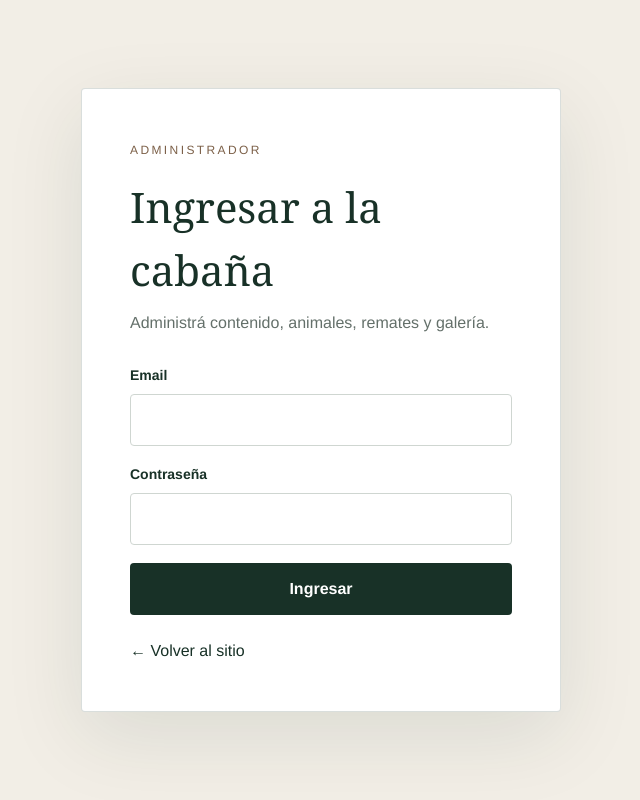
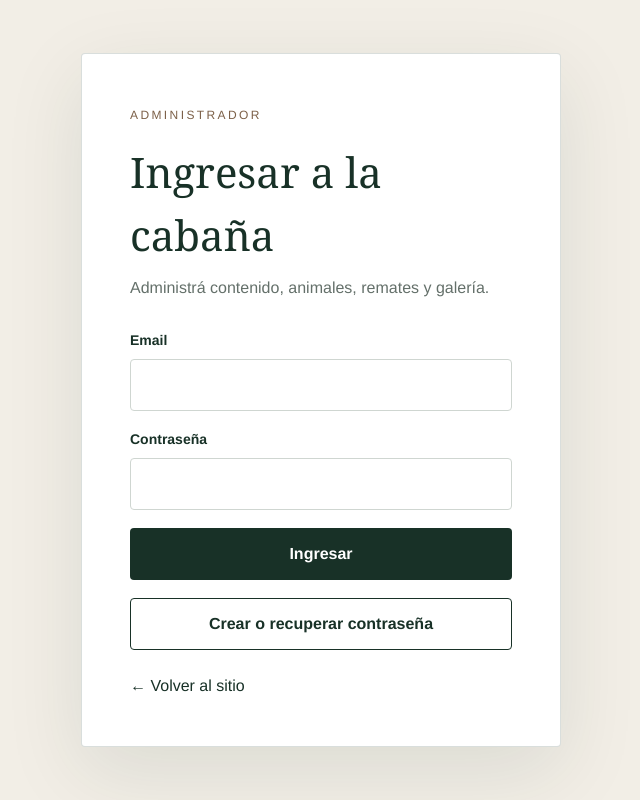
Before and after one commit to bautistacardosob-hub/cabana-tupambae, a Next.js app: page /login in a window 1280 px wide. Shown: the whole page, without its empty margins (319-959 px from the left). Built offline with nearby package versions, Linux system fonts and the light colour scheme.

Commit message:
Agregar recuperacion de acceso administrativo

```diff
--- /dev/null
+++ b/app/auth/callback/route.ts
@@ -0,0 +1,17 @@
+import { NextResponse } from "next/server";
+import { createServerSupabaseClient } from "../../../lib/supabase/server";
+
+export async function GET(request: Request) {
+  const requestUrl = new URL(request.url);
+  const code = requestUrl.searchParams.get("code");
+  const requestedNext = requestUrl.searchParams.get("next") || "/admin";
+  const next = requestedNext.startsWith("/") && !requestedNext.startsWith("//") ? requestedNext : "/admin";
+
+  if (code) {
+    const supabase = await createServerSupabaseClient();
+    const { error } = await supabase.auth.exchangeCodeForSession(code);
+    if (!error) return NextResponse.redirect(new URL(next, requestUrl.origin));
+  }
+
+  return NextResponse.redirect(new URL("/login?error=invalid-link", requestUrl.origin));
+}
--- a/app/globals.css
+++ b/app/globals.css
@@ -114,7 +114,7 @@ footer{background:#211710}footer a{color:#d9ae80}footer>small{color:#96877b}
 @media(max-width:700px){.newsGrid,.publicGallery{grid-template-columns:1fr}.publicGallery :is(.galleryItem,.galleryItem0,.galleryItem1,.galleryItem2,.galleryItem3,.galleryItem4){height:auto;aspect-ratio:4/3}.newsArticleImage{width:calc(100% - 48px);margin-top:40px}.homeNewsCard,.homeGalleryCard{flex-basis:82vw}}
 
 /* Independent Supabase administrator login. */
-.loginPage{min-height:100vh;display:grid;place-items:center;padding:32px;background:#f2eee6;color:#183127}.loginCard{width:min(480px,100%);padding:48px;border:1px solid rgba(24,49,39,.16);background:#fff;border-radius:4px;box-shadow:0 24px 80px rgba(24,49,39,.1)}.loginCard .eyebrow{font-size:12px;letter-spacing:.2em;color:#7c6048}.loginCard h1{margin:14px 0 10px;font-family:var(--display);font-size:42px;font-weight:500}.loginCard>p{margin:0 0 30px;color:#64706a}.loginCard form{display:grid;gap:18px}.loginCard label{display:grid;gap:8px;font-size:14px;font-weight:700}.loginCard input{min-height:52px;padding:0 16px;border:1px solid #cfd6d1;border-radius:4px;font:inherit}.loginCard button{min-height:52px;border:0;border-radius:4px;background:#183127;color:#fff;font:inherit;font-weight:700;cursor:pointer}.loginCard button:disabled{opacity:.6}.loginCard [role="alert"]{margin:0;color:#a3392c}.loginCard>a{display:inline-block;margin-top:24px;color:#183127;text-decoration:none}@media(max-width:600px){.loginCard{padding:32px 24px}.loginCard h1{font-size:34px}}
+.loginPage{min-height:100vh;display:grid;place-items:center;padding:32px;background:#f2eee6;color:#183127}.loginCard{width:min(480px,100%);padding:48px;border:1px solid rgba(24,49,39,.16);background:#fff;border-radius:4px;box-shadow:0 24px 80px rgba(24,49,39,.1)}.loginCard .eyebrow{font-size:12px;letter-spacing:.2em;color:#7c6048}.loginCard h1{margin:14px 0 10px;font-family:var(--display);font-size:42px;font-weight:500}.loginCard>p{margin:0 0 30px;color:#64706a}.loginCard form{display:grid;gap:18px}.loginCard label{display:grid;gap:8px;font-size:14px;font-weight:700}.loginCard input{min-height:52px;padding:0 16px;border:1px solid #cfd6d1;border-radius:4px;font:inherit}.loginCard button{min-height:52px;border:0;border-radius:4px;background:#183127;color:#fff;font:inherit;font-weight:700;cursor:pointer}.loginCard button.loginSecondary{border:1px solid #183127;background:#fff;color:#183127}.loginCard button:disabled{opacity:.6}.loginCard [role="alert"]{margin:0;color:#a3392c}.loginCard .loginNotice{margin:0;padding:12px 14px;border-radius:4px;background:#e5f1e9;color:#27633f;line-height:1.45}.loginCard>a{display:inline-block;margin-top:24px;color:#183127;text-decoration:none}@media(max-width:600px){.loginCard{padding:32px 24px}.loginCard h1{font-size:34px}}
 
 /* Animal multimedia uses only real records and plays supported videos in place. */
 .galleryBottom:after{display:none}
--- a/app/login/LoginForm.tsx
+++ b/app/login/LoginForm.tsx
@@ -1,13 +1,24 @@
 "use client";
 
-import { FormEvent, useState } from "react";
+import { FormEvent, useEffect, useState } from "react";
 import { createBrowserSupabaseClient } from "../../lib/supabase/client";
 
 export function LoginForm({ returnTo, databaseUnavailable = false }: { returnTo: string; databaseUnavailable?: boolean }) {
   const [error, setError] = useState("");
+  const [message, setMessage] = useState("");
   const [busy, setBusy] = useState(false);
+  const [recovering, setRecovering] = useState(false);
+
+  useEffect(() => {
+    const params = new URLSearchParams(window.location.hash.replace(/^#/, ""));
+    if (params.get("error_code") === "otp_expired") {
+      setError("Ese enlace de invitación ya venció o fue usado. Pedí un enlace nuevo para crear tu contraseña.");
+      window.history.replaceState(null, "", window.location.pathname + window.location.search);
+    }
+  }, []);
+
   async function submit(event: FormEvent<HTMLFormElement>) {
-    event.preventDefault(); setBusy(true); setError("");
+    event.preventDefault(); setBusy(true); setError(""); setMessage("");
     const form = new FormData(event.currentTarget);
     const { error: authError } = await createBrowserSupabaseClient().auth.signInWithPassword({
       email: String(form.get("email") || ""), password: String(form.get("password") || ""),
@@ -15,5 +26,22 @@ export function LoginForm({ returnTo, databaseUnavailable = false }: { returnTo:
     if (authError) { setError("Email o contraseña incorrectos."); setBusy(false); return; }
     window.location.assign(returnTo);
   }
-  return <main className="loginPage"><section className="loginCard"><span className="eyebrow">ADMINISTRADOR</span><h1>Ingresar a la cabaña</h1><p>Administrá contenido, animales, remates y galería.</p>{databaseUnavailable&&<p role="alert">No se pudo conectar con la base de datos. Revisá la variable DATABASE_URL en Netlify.</p>}<form onSubmit={submit}><label>Email<input name="email" type="email" autoComplete="email" required /></label><label>Contraseña<input name="password" type="password" autoComplete="current-password" required /></label>{error&&<p role="alert">{error}</p>}<button disabled={busy}>{busy?"Ingresando…":"Ingresar"}</button></form><a href="/">← Volver al sitio</a></section></main>;
+  async function recoverPassword() {
+    const emailInput = document.querySelector<HTMLInputElement>('input[name="email"]');
+    const email = emailInput?.value.trim() || "";
+    if (!email || !emailInput?.checkValidity()) {
+      emailInput?.reportValidity();
+      return;
+    }
+    setRecovering(true); setError(""); setMessage("");
+    const redirectTo = `${window.location.origin}/auth/callback?next=/update-password`;
+    const { error: recoveryError } = await createBrowserSupabaseClient().auth.resetPasswordForEmail(email, { redirectTo });
+    if (recoveryError) {
+      setError("No pudimos enviar el enlace. Esperá un momento y volvé a intentarlo.");
+    } else {
+      setMessage("Te enviamos un enlace para crear una contraseña nueva. Revisá también Spam o Promociones.");
+    }
+    setRecovering(false);
+  }
+  return <main className="loginPage"><section className="loginCard"><span className="eyebrow">ADMINISTRADOR</span><h1>Ingresar a la cabaña</h1><p>Administrá contenido, animales, remates y galería.</p>{databaseUnavailable&&<p role="alert">No se pudo conectar con la base de datos. Revisá la variable DATABASE_URL en Netlify.</p>}<form onSubmit={submit}><label>Email<input name="email" type="email" autoComplete="email" required /></label><label>Contraseña<input name="password" type="password" autoComplete="current-password" required /></label>{error&&<p role="alert">{error}</p>}{message&&<p className="loginNotice" role="status">{message}</p>}<button disabled={busy||recovering}>{busy?"Ingresando…":"Ingresar"}</button><button className="loginSecondary" type="button" disabled={busy||recovering} onClick={recoverPassword}>{recovering?"Enviando…":"Crear o recuperar contraseña"}</button></form><a href="/">← Volver al sitio</a></section></main>;
 }
--- /dev/null
+++ b/app/update-password/UpdatePasswordForm.tsx
@@ -0,0 +1,30 @@
+"use client";
+
+import { FormEvent, useState } from "react";
+import { createBrowserSupabaseClient } from "../../lib/supabase/client";
+
+export function UpdatePasswordForm() {
+  const [error, setError] = useState("");
+  const [busy, setBusy] = useState(false);
+
+  async function submit(event: FormEvent<HTMLFormElement>) {
+    event.preventDefault();
+    setBusy(true); setError("");
+    const form = new FormData(event.currentTarget);
+    const password = String(form.get("password") || "");
+    const confirmation = String(form.get("confirmation") || "");
+    if (password.length < 8) {
+      setError("La contraseña debe tener al menos 8 caracteres."); setBusy(false); return;
+    }
+    if (password !== confirmation) {
+      setError("Las contraseñas no coinciden."); setBusy(false); return;
+    }
+    const { error: updateError } = await createBrowserSupabaseClient().auth.updateUser({ password });
+    if (updateError) {
+      setError("El enlace venció o no es válido. Volvé al ingreso y pedí uno nuevo."); setBusy(false); return;
+    }
+    window.location.assign("/admin");
+  }
+
+  return <main className="loginPage"><section className="loginCard"><span className="eyebrow">ADMINISTRADOR</span><h1>Crear contraseña</h1><p>Elegí una contraseña personal para administrar Cabaña Tupambaé.</p><form onSubmit={submit}><label>Nueva contraseña<input name="password" type="password" autoComplete="new-password" minLength={8} required /></label><label>Repetir contraseña<input name="confirmation" type="password" autoComplete="new-password" minLength={8} required /></label>{error&&<p role="alert">{error}</p>}<button disabled={busy}>{busy?"Guardando…":"Guardar y entrar"}</button></form><a href="/login?returnTo=%2Fadmin">← Volver al ingreso</a></section></main>;
+}
--- /dev/null
+++ b/app/update-password/page.tsx
@@ -0,0 +1,7 @@
+import { UpdatePasswordForm } from "./UpdatePasswordForm";
+
+export const dynamic = "force-dynamic";
+
+export default function UpdatePasswordPage() {
+  return <UpdatePasswordForm />;
+}
--- a/package.json
+++ b/package.json
@@ -7,7 +7,7 @@
   },
   "scripts": {
     "dev": "next dev",
-    "build": "next build",
+    "build": "next build --webpack",
     "start": "next start",
     "test": "node --test tests/*.test.mjs",
     "lint": "eslint . --ignore-pattern dist --ignore-pattern .next",
```
Also changed, not shown: 1 other file (tests, documents, lock files or other folders).
